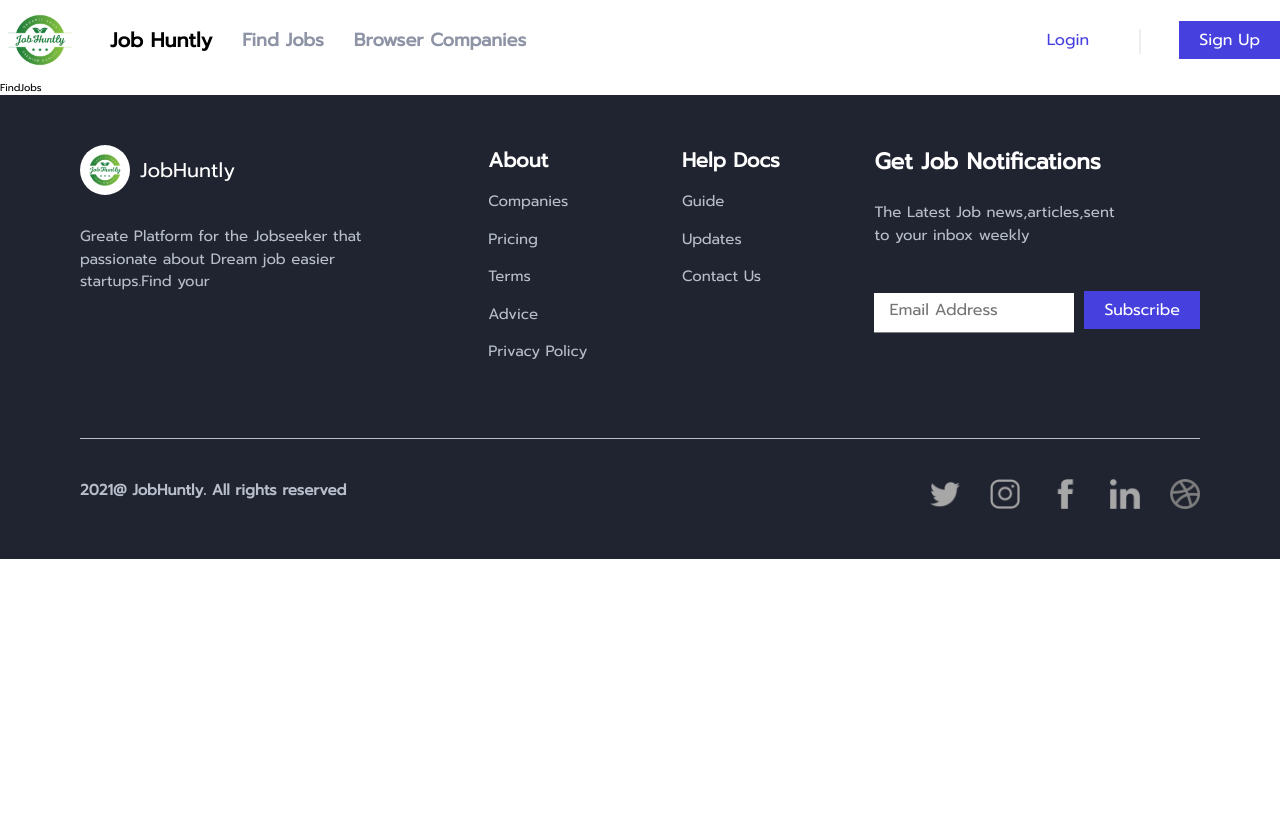
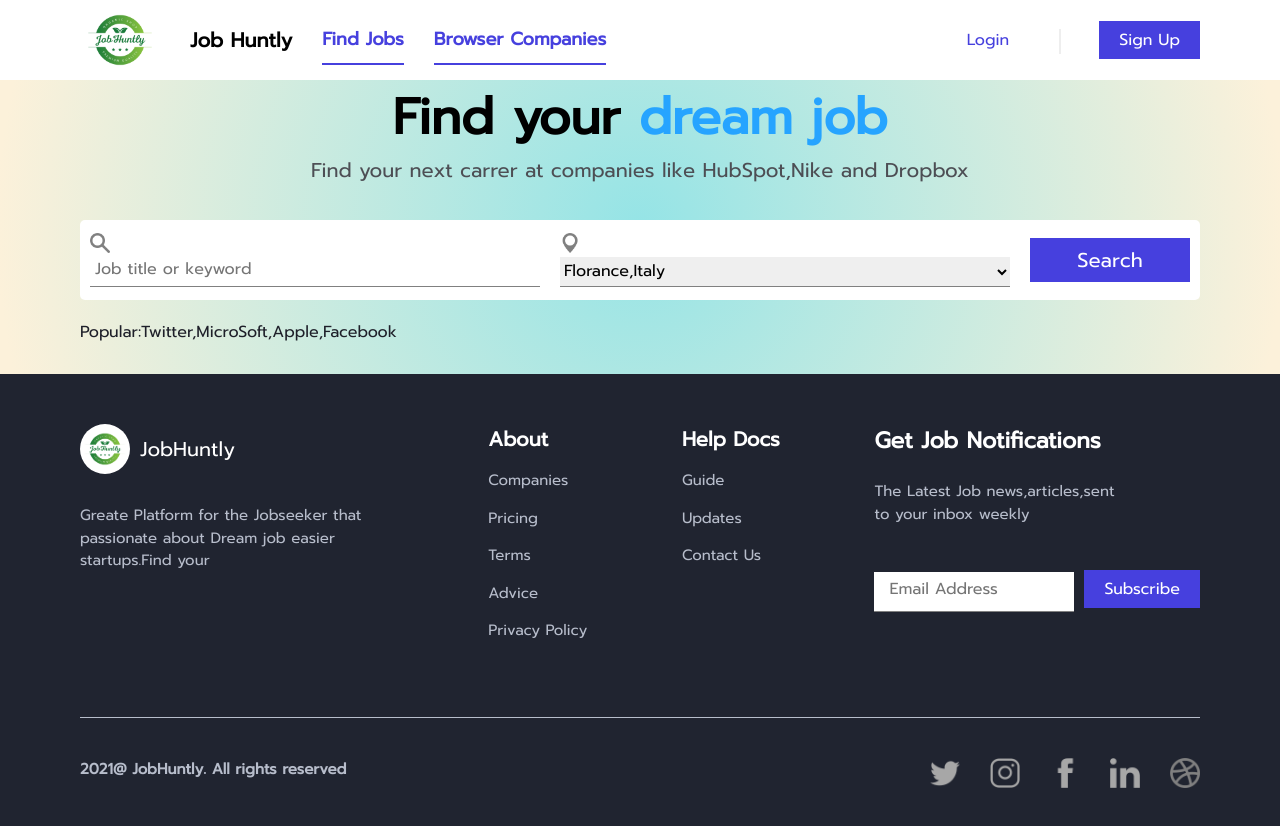
Before and after one commit to saik64757/Jobhuntly, a React (Create React App) app: page /findjobs in a window 1280 px wide. Shown: the top 826 px of the page. Before the commit the page ends 800 px from the top, so only its background shows below. Built offline with nearby package versions, Linux system fonts and the light colour scheme.

Commit message:
SearchSecion/FindJobs completed

```diff
--- a/src/Components/Buttons/GeneralButton/GeneralButton.tsx
+++ b/src/Components/Buttons/GeneralButton/GeneralButton.tsx
@@ -5,9 +5,16 @@ interface genButton {
   color?: string;
   bgColor?: string;
   children: React.ReactNode;
+  btnwidth?: string;
 }
 
-function GeneralButton({ fontSize, color, bgColor, children }: genButton) {
+function GeneralButton({
+  fontSize,
+  color,
+  bgColor,
+  children,
+  btnwidth,
+}: genButton) {
   return (
     <button
       className={clsx(styles.generalButton)}
@@ -15,6 +22,7 @@ function GeneralButton({ fontSize, color, bgColor, children }: genButton) {
         fontSize: fontSize,
         color: color,
         backgroundColor: bgColor,
+        width: btnwidth,
       }}
     >
       {children}
--- a/src/Components/Header/Header.module.css
+++ b/src/Components/Header/Header.module.css
@@ -2,6 +2,7 @@
   display: flex;
   justify-content: space-between;
   align-items: center;
+  margin: 0 8rem;
 }
 
 .headerWrapperSection1 {
@@ -19,6 +20,8 @@
   cursor: pointer;
   color: #8e94a5;
   font-size: 1.8rem;
+  padding-bottom: 1rem;
+  margin-top: 1rem;
 }
 a {
   text-decoration: none;
@@ -35,3 +38,9 @@ a {
   height: 2.5rem;
   border: 0.2px solid #eeeeee;
 }
+
+.selectedoption {
+  background-color: white;
+  color: #4640de !important;
+  border-bottom: 2px solid #4640de;
+}
--- a/src/Components/Header/Header.tsx
+++ b/src/Components/Header/Header.tsx
@@ -2,20 +2,26 @@ import styles from "./Header.module.css";
 import logo from "../../Assets/Jobhuntly.png";
 import GeneralButton from "../Buttons/GeneralButton/GeneralButton";
 import { Link } from "react-router-dom";
+import { useState } from "react";
+import clsx from "clsx";
 
 function Header() {
+  const [selected, setSelected] = useState(null);
+
+  // function handleSelected(e: { target: { value: any } }) {
+  //   console.log(e.target.value);
+  // }
+
   return (
     <div className={styles.headerWrapper}>
       <div className={styles.headerWrapperSection1}>
         <img src={logo} alt="Company Logo" />
-
         <h1>Job Huntly</h1>
-
         <Link to={"/findjobs"}>
-          <h3>Find Jobs</h3>
+          <h3 className={styles.selectedoption}>Find Jobs</h3>
         </Link>
         <Link to={"/browserCompanies"}>
-          <h3>Browser Companies</h3>
+          <h3 className={styles.selectedoption}>Browser Companies</h3>
         </Link>
       </div>
       <div className={styles.headerWrapperSection2}>
--- a/src/Components/JobSearch/JobSearch.module.css
+++ b/src/Components/JobSearch/JobSearch.module.css
@@ -6,6 +6,8 @@
   justify-content: space-between;
   border-radius: 0.5rem;
   margin: 2rem 0rem;
+  gap: 2rem;
+  align-items: center;
 }
 
 .Searchformwrapper img {
--- a/src/Components/JobSearch/JobSearch.tsx
+++ b/src/Components/JobSearch/JobSearch.tsx
@@ -2,22 +2,48 @@ import GeneralButton from "../Buttons/GeneralButton/GeneralButton";
 import styles from "./JobSearch.module.css";
 import searchIcon from "../../Assets/search-13-512.png";
 import locationIcon from "../../Assets/map-marker-2-512.png";
+import clsx from "clsx";
 
-function JobSearch() {
+interface searchbar {
+  fullWidth?: boolean;
+  children?: React.ReactNode;
+}
+
+function JobSearch({ fullWidth, children }: searchbar) {
   return (
-    <form className={styles.Searchformwrapper}>
+    <form
+      className={clsx(styles.Searchformwrapper)}
+      style={{
+        width: fullWidth ? "100%" : "50%",
+        justifyContent: fullWidth ? "space-around" : "space-between",
+        height: fullWidth ? "8rem" : "auto",
+      }}
+    >
       <div>
-        <img src={searchIcon} width={"20rem"} alt="" />{" "}
-        <input type="text" placeholder="Job title or keyword" />
+        <img src={searchIcon} width={"20rem"} alt="" />
+        <input
+          type="text"
+          placeholder="Job title or keyword"
+          style={{
+            width: fullWidth ? "45rem" : "18rem",
+          }}
+        />
       </div>
       <div>
         <img src={locationIcon} width={"20rem"} alt="" />
-        <select name="" id="">
+        <select
+          name=""
+          id=""
+          style={{
+            width: fullWidth ? "45rem" : "18rem",
+          }}
+        >
           <option value="">Florance,Italy</option>
         </select>
       </div>
-
-      <GeneralButton color="">Search my job</GeneralButton>
+      <GeneralButton fontSize="2rem" btnwidth="20rem">
+        Search
+      </GeneralButton>
     </form>
   );
 }
--- /dev/null
+++ b/src/Components/SearchSection/SearchSection.module.css
@@ -0,0 +1,13 @@
+.SearchSectionWrapper {
+  display: flex;
+  flex-direction: column;
+  align-items: center;
+  justify-content: center;
+  margin: 0rem 8rem;
+}
+
+.popularTag {
+  font-size: 1.6rem;
+  color: #1e1f29;
+  margin: 0rem 8rem;
+}
--- /dev/null
+++ b/src/Components/SearchSection/SearchSection.tsx
@@ -0,0 +1,26 @@
+import React from "react";
+import Styles from "./SearchSection.module.css";
+import JobSearch from "../JobSearch/JobSearch";
+
+interface searchProps {
+  children: React.ReactNode;
+}
+
+function SearchSection({ children }: searchProps) {
+  return (
+    <div>
+      <section className={Styles.SearchSectionWrapper}>
+        {children}
+        <br />
+        <JobSearch fullWidth />
+      </section>
+      <p className={Styles.popularTag}>
+        Popular:Twitter,MicroSoft,Apple,Facebook
+      </p>
+      <br />
+      <br />
+    </div>
+  );
+}
+
+export default SearchSection;
--- a/src/Pages/FindJobs/FindJobs.module.css
+++ b/src/Pages/FindJobs/FindJobs.module.css
@@ -0,0 +1,22 @@
+.findjobsWrapper {
+  background: rgb(128, 215, 216);
+  background: radial-gradient(
+    circle,
+    rgb(149, 228, 230) 0%,
+    rgba(252, 241, 218, 1) 98%
+  );
+}
+
+.findjobsWrapper h1 {
+  font-size: 5rem;
+}
+
+.findjobsWrapper h1::after {
+  content: " dream job";
+  color: #26a4ff;
+}
+
+.findjobsWrapper h1 + p {
+  font-size: 2rem;
+  color: #4d4e54;
+}
--- a/src/Pages/FindJobs/FindJobs.tsx
+++ b/src/Pages/FindJobs/FindJobs.tsx
@@ -1,7 +1,15 @@
-import React from "react";
+import SearchSection from "../../Components/SearchSection/SearchSection";
+import styles from "./FindJobs.module.css";
 
 function FindJobs() {
-  return <div>FindJobs</div>;
+  return (
+    <div className={styles.findjobsWrapper}>
+      <SearchSection>
+        <h1>Find your</h1>
+        <p>Find your next carrer at companies like HubSpot,Nike and Dropbox</p>
+      </SearchSection>
+    </div>
+  );
 }
 
 export default FindJobs;
```
